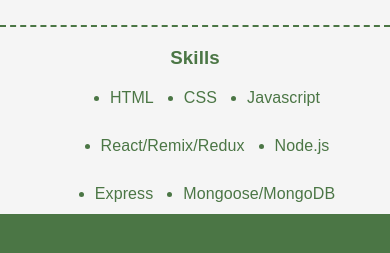
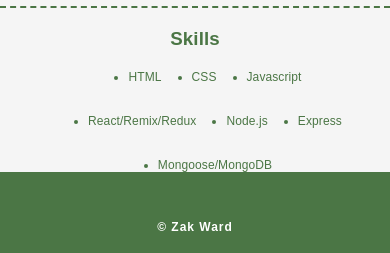
Before and after one commit to zakward/Portfolio, a React (Create React App) app: page /projects in a window 390 px wide. Shown: the part 524-777 px from the top of the page. Built offline with nearby package versions, Linux system fonts and the light colour scheme; no server answers; a web font is replaced by a local one.

Commit message:
skills update

```diff
--- a/src/index.css
+++ b/src/index.css
@@ -800,7 +800,11 @@
 #projects-test-container {
     gap: 20px;
     padding-top: 25px;
-    height: 75vh;
+    height: 70vh;
+}
+
+.skills-container > li {
+    font-size: 12px;
 }
     /* .profile-name {
         font-size: 28px;
```
